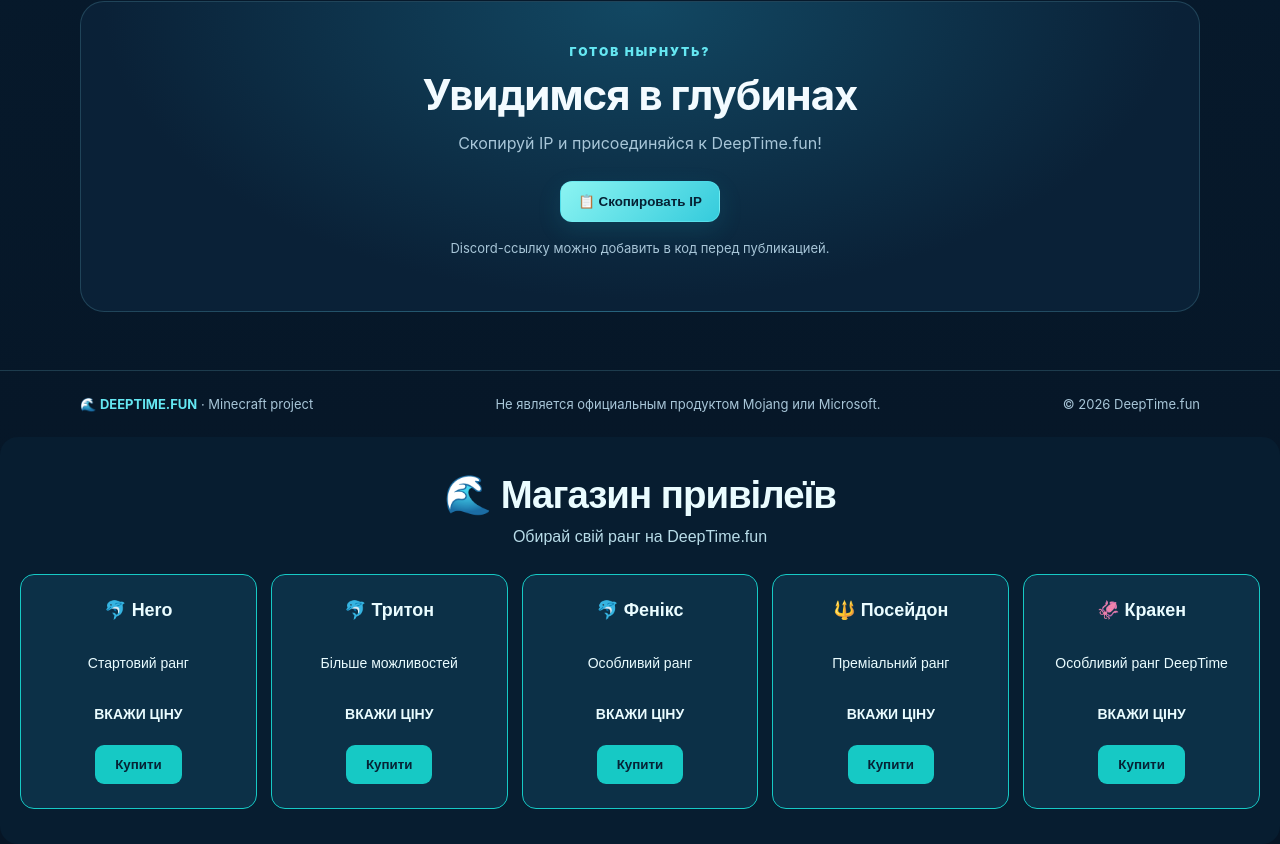
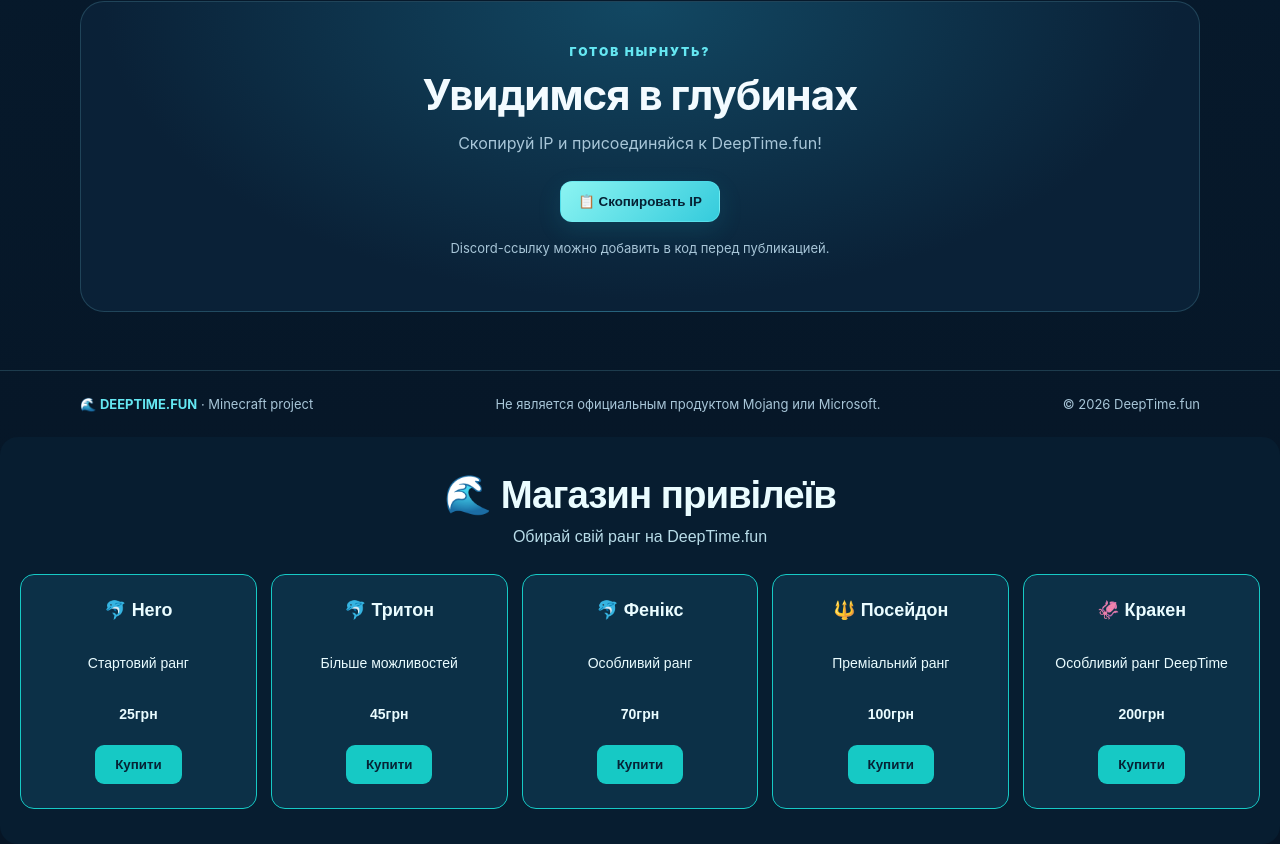
Before and after one commit to lechukvadim-del/deeptime, a plain HTML site: page index.html in a window 1280 px wide. Shown: the part 2953-3797 px from the top of the page. Drawn offline with Linux system fonts and the light colour scheme.

Commit message:
Update prices and payment details in index.html

```diff
--- a/index.html
+++ b/index.html
@@ -170,35 +170,35 @@
     <article class="dt-card">
       <h3>🐬 Hero</h3>
       <p>Стартовий ранг</p>
-      <strong>ВКАЖИ ЦІНУ</strong>
+      <strong>25грн</strong>
       <button onclick="dtBuy('Hero','ВКАЖИ ЦІНУ')">Купити</button>
     </article>
 
     <article class="dt-card">
       <h3>🐬 Тритон</h3>
       <p>Більше можливостей</p>
-      <strong>ВКАЖИ ЦІНУ</strong>
+      <strong>45грн</strong>
       <button onclick="dtBuy('Тритон','ВКАЖИ ЦІНУ')">Купити</button>
     </article>
 
     <article class="dt-card">
       <h3>🐬 Фенікс</h3>
       <p>Особливий ранг</p>
-      <strong>ВКАЖИ ЦІНУ</strong>
+      <strong>70грн</strong>
       <button onclick="dtBuy('Фенікс','ВКАЖИ ЦІНУ')">Купити</button>
     </article>
 
     <article class="dt-card">
       <h3>🔱 Посейдон</h3>
       <p>Преміальний ранг</p>
-      <strong>ВКАЖИ ЦІНУ</strong>
+      <strong>100грн</strong>
       <button onclick="dtBuy('Посейдон','ВКАЖИ ЦІНУ')">Купити</button>
     </article>
 
     <article class="dt-card">
       <h3>🦑 Кракен</h3>
       <p>Особливий ранг DeepTime</p>
-      <strong>ВКАЖИ ЦІНУ</strong>
+      <strong>200грн</strong>
       <button onclick="dtBuy('Кракен','ВКАЖИ ЦІНУ')">Купити</button>
     </article>
 
@@ -209,7 +209,7 @@
     <p id="dt-order-price"></p>
 
     <p>1. Зроби переказ за реквізитами:</p>
-    <p id="dt-requisites">ТУТ ВКАЖИ РЕКВІЗИТИ ДЛЯ ОПЛАТИ</p>
+    <p id="dt-requisites">4441 1110 0786 1382</p>
 
     <label for="dt-nick">Твій Minecraft-нік</label>
     <input id="dt-nick" maxlength="16" placeholder="Введи нік">
```
